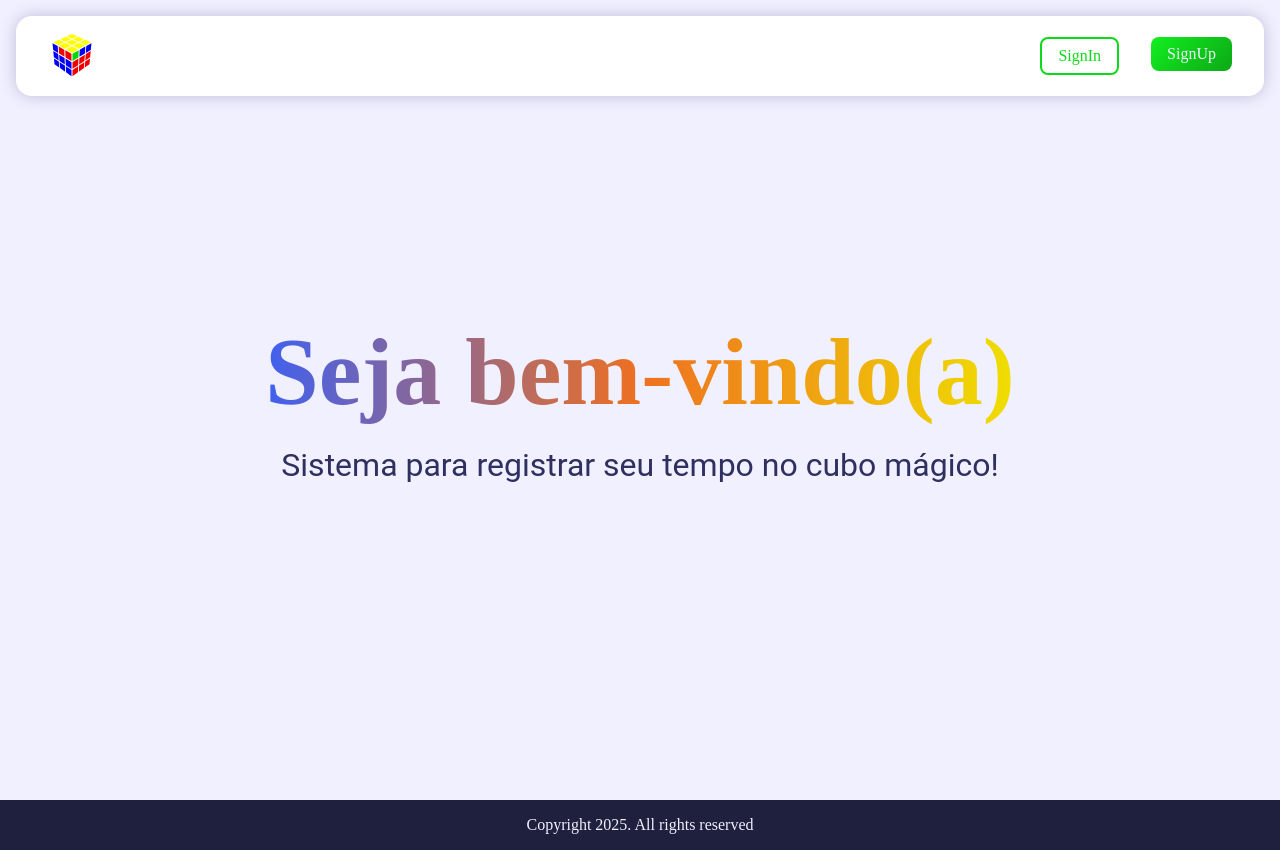
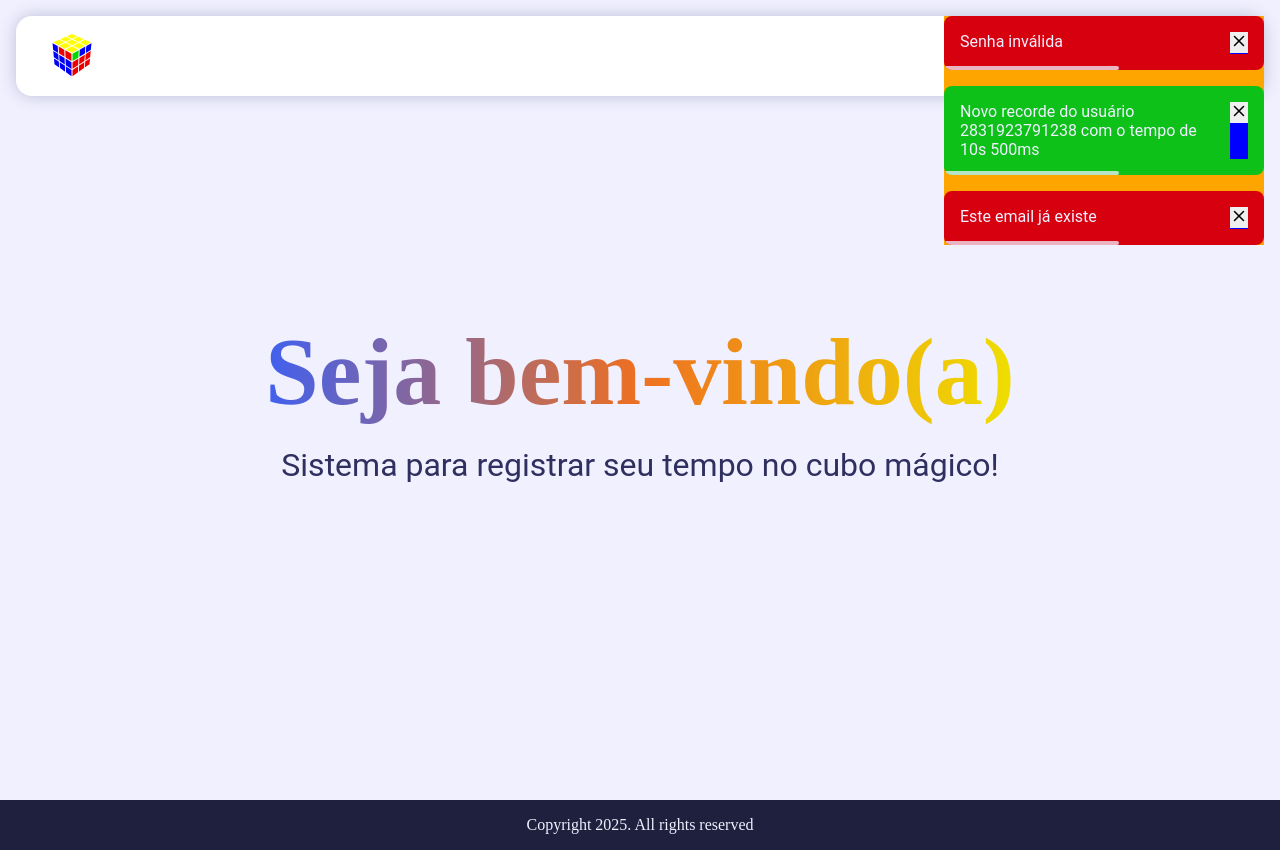
Before and after one commit to Davi-1903/CubeTime, a React (Vite) app in the folder client/: page / in a window 1280 px wide. Built offline with nearby package versions, Linux system fonts and the light colour scheme; no server answers; a web font is replaced by a local one.

Commit message:
Iniciar alertas do sistema

```diff
--- a/client/src/App.jsx
+++ b/client/src/App.jsx
@@ -2,12 +2,21 @@ import Home from './pages/Home/Home';
 import LandingPage from './pages/LandingPage/LandingPage';
 import Footer from './components/Footer/Footer';
 import { useAuthenticated } from './context/AuthContext';
+import { useMessages } from './context/MessagesContext';
+import Message from './components/Message/Message';
 
 export default function App() {
     const { isAuthenticated } = useAuthenticated();
+    const { messagesList } = useMessages();
 
     return (
         <div className='wrapper'>
+            <div className='messages-container'>
+                {messagesList.map((message, idx) => {
+                    const newMessage = { ...message, idx: idx };
+                    return <Message {...newMessage} />;
+                })}
+            </div>
             {isAuthenticated ? <Home /> : <LandingPage />}
             <Footer />
         </div>
--- /dev/null
+++ b/client/src/components/Message/Message.css
@@ -0,0 +1,78 @@
+.messages-container {
+    z-index: 4;
+    position: fixed;
+    top: 1rem;
+    right: 1rem;
+    display: flex;
+    flex-direction: column;
+    gap: 1rem;
+    background-color: orange;
+}
+
+.message-content.danger {
+    background-color: hsl(from var(--base-color5) h s calc(l - 5));
+}
+
+.message-content.ok {
+    background-color: hsl(from var(--base-color6) h s calc(l - 10));
+}
+
+.message-content.entry {
+    animation: messageEntry 1s ease-out forwards;
+}
+
+.message-content.leaving {
+    animation: messageLeaving 1s ease-out forwards;
+}
+
+.message-content {
+    position: relative;
+    min-width: 16rem;
+    max-width: 20rem;
+    padding: 1rem;
+    display: flex;
+    justify-content: space-between;
+    gap: 1rem;
+    border-radius: 0.5rem;
+    overflow-x: hidden;
+}
+
+.message-content .cancel-container {
+    background-color: blue;
+}
+
+.message-content .text-content > span {
+    font: normal 1rem var(--font-secundary);
+    color: var(--base-color1);
+}
+
+.message-content .progress-bar {
+    position: absolute;
+    left: 0;
+    bottom: 0;
+    height: 4px;
+    width: 100%;
+}
+
+.message-content .progress-bar > .progress-value {
+    background-color: hsl(from var(--base-color1) h s l / 0.75);
+    height: 100%;
+    width: 0;
+    border-radius: .5rem;
+    animation: progress 10s linear forwards;
+}
+
+@keyframes progress {
+    from { width: 0; }
+    to { width: 100%; }
+}
+
+@keyframes messageEntry {
+    from { transform: translateX(100%); }
+    to { transform: none; }
+}
+
+@keyframes messageLeaving {
+    from { transform: none; }
+    to { transform: translateX(100%); }
+}
--- /dev/null
+++ b/client/src/components/Message/Message.jsx
@@ -0,0 +1,37 @@
+import { useState } from 'react';
+import { IconX } from '@tabler/icons-react';
+import { useMessages } from '../../context/MessagesContext';
+import './Message.css';
+
+export default function Message({ id, type, message }) {
+    const { setMessagesList } = useMessages();
+    const [isLeaving, setLeaving] = useState(false);
+
+    function deleteMessage(id) {
+        setMessagesList(prev => prev.filter(message => message.id !== id));
+    }
+
+    function handleAnimationEnd(id) {
+        if (isLeaving) deleteMessage(id);
+    }
+
+    return (
+        <div
+            key={id}
+            className={`message-content ${type} ${isLeaving ? 'leaving' : 'entry'}`}
+            onAnimationEnd={() => handleAnimationEnd(id)}
+        >
+            <div className='text-content'>
+                <span>{message}</span>
+            </div>
+            <div className='cancel-container'>
+                <button className='cancel-btn' onClick={() => setLeaving(true)}>
+                    <IconX size={18} />
+                </button>
+            </div>
+            <div className='progress-bar'>
+                <div className='progress-value'></div>
+            </div>
+        </div>
+    );
+}
--- /dev/null
+++ b/client/src/context/MessagesContext.jsx
@@ -0,0 +1,17 @@
+import { createContext, useContext, useState } from 'react';
+
+const MessagesContext = createContext();
+
+export function MessagesProvider({ children }) {
+    const [messagesList, setMessagesList] = useState([
+        { id: 1, type: 'danger', message: 'Senha inválida' },
+        { id: 2, type: 'ok', message: 'Novo recorde do usuário 2831923791238 com o tempo de 10s 500ms' },
+        { id: 3, type: 'danger', message: 'Este email já existe' },
+    ]);
+
+    return <MessagesContext.Provider value={{ messagesList, setMessagesList }}>{children}</MessagesContext.Provider>;
+}
+
+export function useMessages() {
+    return useContext(MessagesContext);
+}
--- a/client/src/main.jsx
+++ b/client/src/main.jsx
@@ -3,6 +3,7 @@ import { createRoot } from 'react-dom/client';
 import { createBrowserRouter, RouterProvider } from 'react-router-dom';
 import { AuthenticatedProvider } from './context/AuthContext.jsx';
 import { OpenAuthProvider } from './context/OpenAuth.jsx';
+import { MessagesProvider } from './context/MessagesContext.jsx';
 import App from './App.jsx';
 import Profile from './pages/Profile/Profile.jsx';
 import Stopwatcher from './pages/Stopwatcher/Stopwatcher.jsx';
@@ -23,7 +24,9 @@ createRoot(document.getElementById('root')).render(
     <StrictMode>
         <AuthenticatedProvider>
             <OpenAuthProvider>
-                <RouterProvider router={router} />
+                <MessagesProvider>
+                    <RouterProvider router={router} />
+                </MessagesProvider>
             </OpenAuthProvider>
         </AuthenticatedProvider>
     </StrictMode>
--- a/client/src/pages/Auth/SignIn.jsx
+++ b/client/src/pages/Auth/SignIn.jsx
@@ -61,8 +61,18 @@ export default function SignIn() {
             }
         }
 
+        function handleKeydown(event) {
+            if (event.key == 'Escape') {
+                setClosing(true);
+            }
+        }
+
         document.addEventListener('mousedown', handleClick);
-        return () => document.removeEventListener('mousedown', handleClick);
+        document.addEventListener('keydown', handleKeydown);
+        return () => {
+            document.removeEventListener('mousedown', handleClick);
+            document.removeEventListener('keydown', handleKeydown);
+        }
     }, [setOpenSignIn]);
 
     return (
--- a/client/src/pages/Auth/SignUp.jsx
+++ b/client/src/pages/Auth/SignUp.jsx
@@ -62,8 +62,18 @@ export default function SignUp() {
             }
         }
 
+        function handleKeydown(event) {
+            if (event.key == 'Escape') {
+                setClosing(true);
+            }
+        }
+
         document.addEventListener('mousedown', handleClick);
-        return () => document.removeEventListener('mousedown', handleClick);
+        document.addEventListener('keydown', handleKeydown);
+        return () => {
+            document.removeEventListener('mousedown', handleClick);
+            document.removeEventListener('keydown', handleKeydown);
+        }
     }, [setOpenSignUp]);
 
     return (
```
